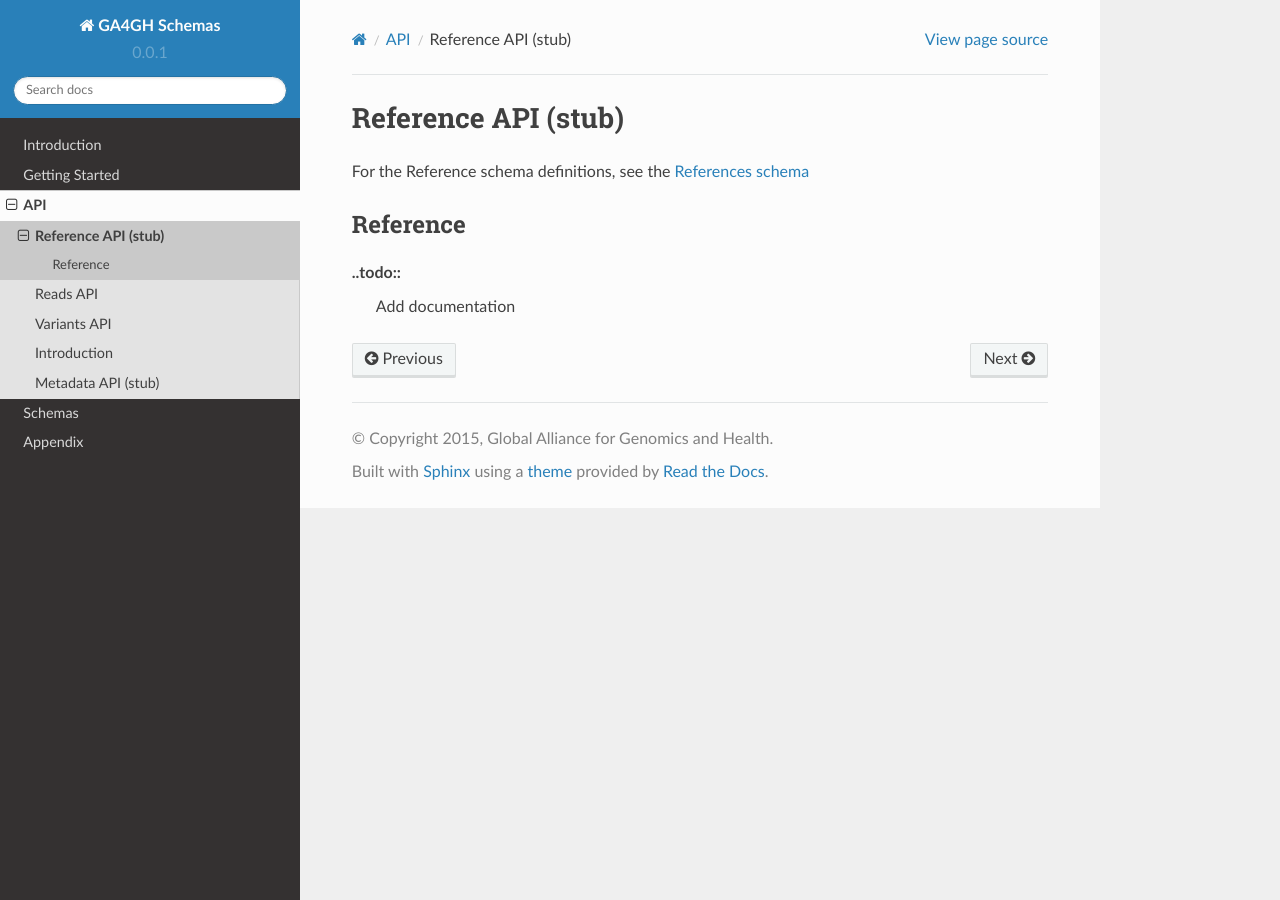
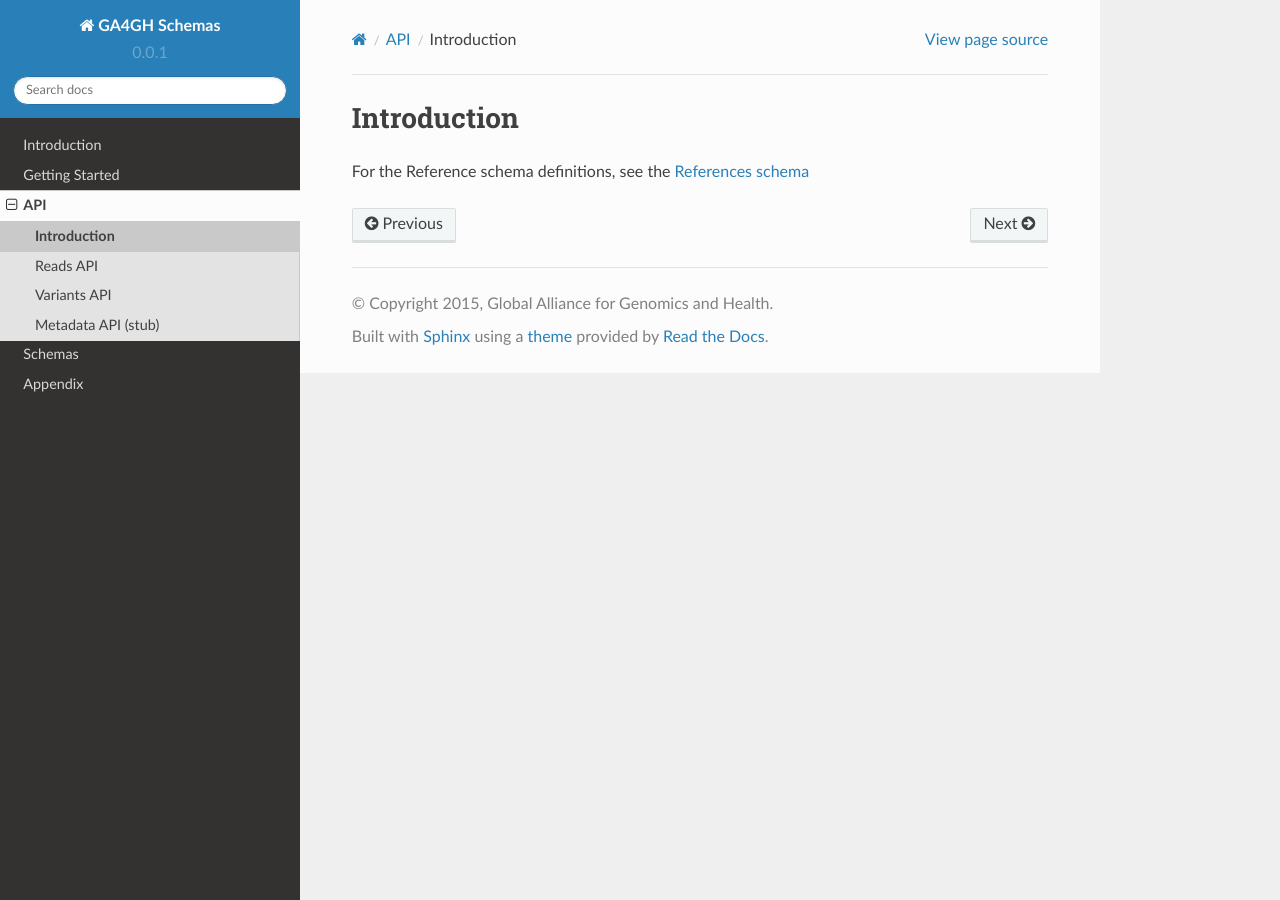
Before and after one commit to ga4gh/ga4gh-schemas, a Sphinx documentation site: the page built from doc/source/api/intro.rst, in a window 1280 px wide. Built offline with Sphinx 7.4.7 and the Read the Docs theme 2.0.0, drawn with Linux system fonts in a browser that asks for light colours; pages that are not in the unit, such as notebooks, are missing from menus.

Commit message:
more doc restructuring

```diff
--- a/doc/source/api/intro.rst
+++ b/doc/source/api/intro.rst
@@ -1,16 +1,6 @@
 .. _reference:
 
-***************************
-Reference API (stub)
-***************************
+Introduction
+!!!!!!!!!!!!
 
 For the Reference schema definitions, see the `References schema <schemas/references.html>`_
-
-
-
-------------------
-Reference
-------------------
-
-..todo::
-   Add documentation
--- a/doc/source/api/variants.rst
+++ b/doc/source/api/variants.rst
@@ -5,10 +5,6 @@ Variants API
 *******************
 
 For the Variant schema definitions, see the `Variants schema <schemas/variants.html>`_
-
-*******************
-Introduction
-*******************
 
 The API uses four primary objects to represent variants.
 The diagram and text below show the logical matrix-like relationship between those objects, and describe how it is represented in the API.
--- a/doc/source/conf.py
+++ b/doc/source/conf.py
@@ -291,3 +291,9 @@ texinfo_documents = [
 
 # Example configuration for intersphinx: refer to the Python standard library.
 intersphinx_mapping = {'https://docs.python.org/': None}
+
+
+# rst_epilog is appended to all rst files
+# it's a good place to define global aliases
+rst_epilog_fn = os.path.join(os.path.dirname(__file__),'epilog.rst')
+rst_epilog = open(rst_epilog_fn).read()
--- /dev/null
+++ b/doc/source/epilog.rst
@@ -0,0 +1,3 @@
+.. _ga4gh: http://genomicsandhealth.org/
+.. _ga4gh_dwg: http://ga4gh.org/
+.. _ga4gh_api: http://ga4gh.org/#/api
--- a/doc/source/index.rst
+++ b/doc/source/index.rst
@@ -4,7 +4,7 @@
 GA4GH Schemas Implementation
 ============================
 
-This the documentation for the GA4GH schemas
+This the documentation for the `GA4GH`_ schemas
 
 ********
 Contents
--- /dev/null
+++ b/doc/source/schemas/intro.rst
@@ -0,0 +1,2 @@
+Introduction
+!!!!!!!!!!!!
```
Also changed, not shown: other parts of doc/source/index.rst (+1 -1 lines), doc/source/schemas/index.rst (+1 -9 lines), doc/source/intro.rst (renamed from doc/source/introduction_intro.rst).
